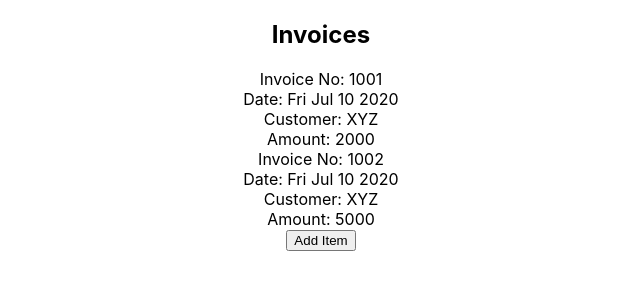
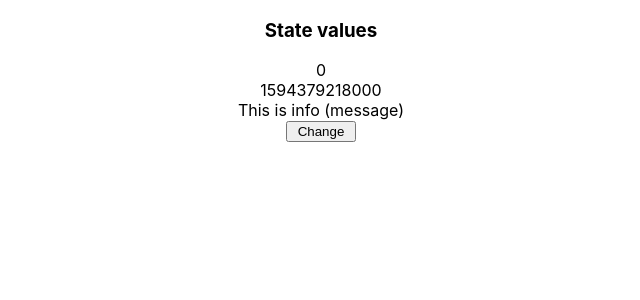
Before and after one commit to erkindunya/reactBasicsVijay, a React (Create React App) app: page / in a window 1280 px wide. Shown: the top 300 px of the page, without its empty margins (319-959 px from the left). Built offline with nearby package versions, Linux system fonts and the light colour scheme.

Commit message:
state demo

```diff
--- a/src/App.tsx
+++ b/src/App.tsx
@@ -1,29 +1,15 @@
 import React from 'react';
 import logo from './logo.svg';
 import './App.css';
-import { Invoices } from "./Invoices";
-import { InvoiceProvider } from "./InvoiceProvider";
+import { StateDemo } from "./StateDemo";
+
 
 function App() {
-  let provider = new InvoiceProvider();
 
-  provider.addInvoice({
-    invno: 1001,
-    invdate: new Date(),
-    customer: "XYZ",
-    amount: 2000
-  });
-
-  provider.addInvoice({
-    invno: 1002,
-    invdate: new Date(),
-    customer: "XYZ",
-    amount: 5000
-  });
 
   return (
     <div className="App">
-      <Invoices provider={provider} />
+      <StateDemo info="This is info (message)" />
     </div>
   );
 }
--- /dev/null
+++ b/src/StateDemo.tsx
@@ -0,0 +1,40 @@
+import * as React from "react";
+
+interface IStateDemoProps {
+    info?: string;
+}
+
+interface IStateDemoState {
+    count: number;
+    timestamp: number;
+    message: string;
+}
+
+export class StateDemo extends React.Component<IStateDemoProps, IStateDemoState> {
+    constructor(props: IStateDemoProps) {
+        super(props);
+
+        // Initialize the State
+        this.state = {
+            count: 0,
+            timestamp: new Date().getTime(),
+            message: this.props.info as string
+        };
+    }
+
+    public render(): JSX.Element {
+        return <div>
+            <h3>State values</h3>
+            {this.state.count} <br /> {this.state.timestamp} <br /> {this.state.message} <br />
+
+            <input type="button" value=" Change " onClick={() => {
+                this.setState({
+                    count: this.state.count + 1,
+                    timestamp: new Date().getDate()
+                }, () => {
+                    console.log("State state completed!");
+                });
+            }} />
+        </div>
+    }
+}
```
